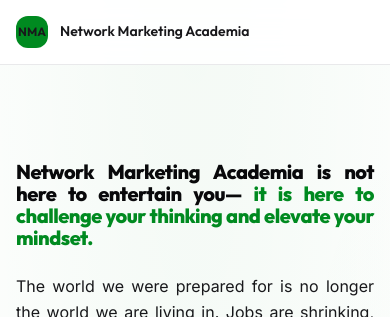
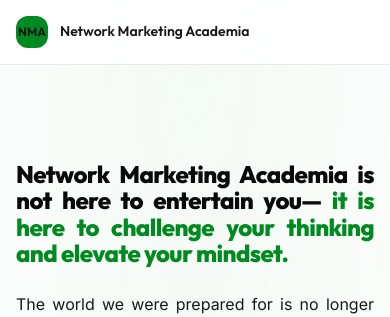
Before and after one commit to yvartpro/nmcademia_web, a Vue app: page / in a window 390 px wide. Shown: the top 317 px of the page. Built offline with nearby package versions, Linux system fonts and the light colour scheme; no server answers.

Commit message:
landing small txt on mobile

```diff
--- a/src/views/LandingPage.vue
+++ b/src/views/LandingPage.vue
@@ -21,7 +21,7 @@
       </div>
 
       <div class="space-y-4 max-w-4xl mx-auto">
-        <h1 class="text-xl sm:text-5xl font-display font-extrabold tracking-tight leading-[1.1] text-zinc-950 text-justify">
+        <h1 class="text-2xl sm:text-5xl font-display font-extrabold tracking-tight leading-[1.1] text-zinc-950 text-justify">
           Network Marketing Academia is not here to entertain you—
           <span class="text-accent">it is here to challenge your thinking and elevate your mindset.</span>
         </h1>
```
